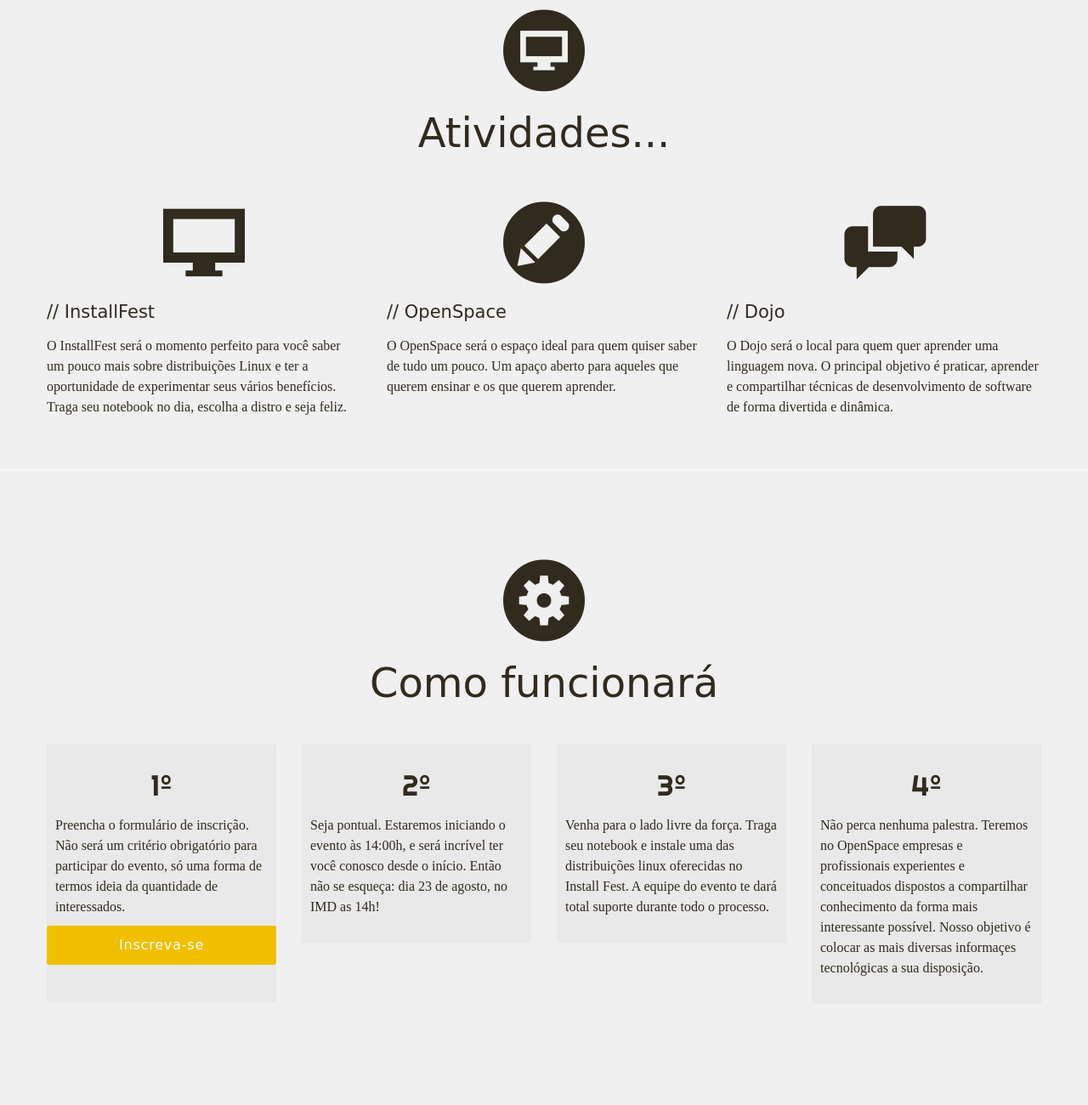
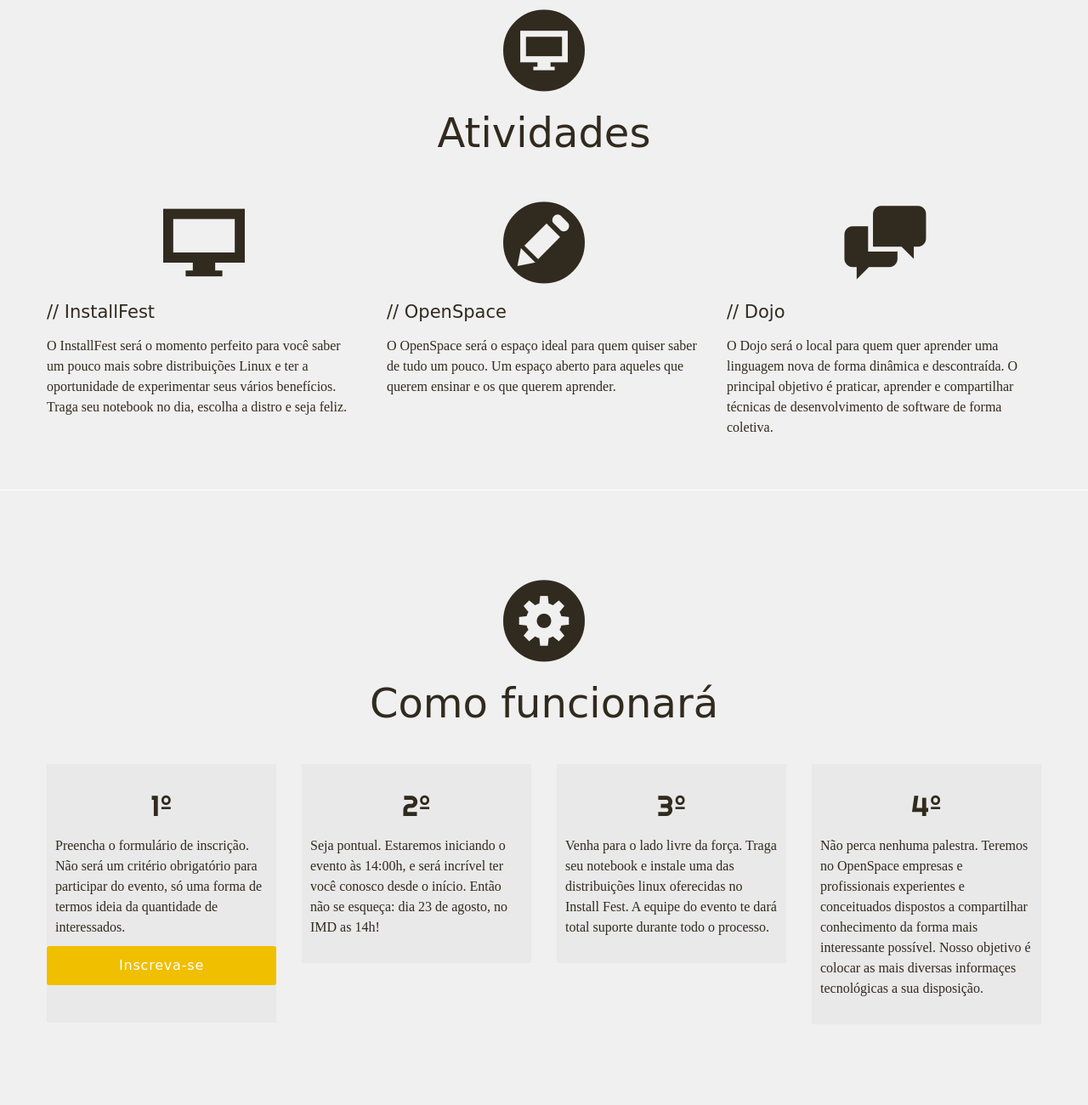
Before and after one commit to I-am-Gabi/openspace-imd, a plain HTML site: page index.html in a window 1280 px wide. Shown: the part 820-2120 px from the top of the page at 85% size. Drawn offline with Linux system fonts and the light colour scheme; a web font is replaced by a local one.

Commit message:
atualizando

```diff
--- a/index.html
+++ b/index.html
@@ -2,7 +2,7 @@
     <html lang="en">
     <head>
     <meta charset="utf-8">
-    <title>OPEN//IMD</title>
+    <title>OpenIMD</title>
     <meta name="viewport" content="width=device-width, initial-scale=1.0">
     <meta name="description" content="">
     <meta name="author" content="">
@@ -33,7 +33,7 @@
           <script src="http://html5shim.googlecode.com/svn/trunk/html5.js"></script>
         <![endif]-->
     <!-- Favicon -->
-    <link rel="shortcut icon" href="img/favicon.ico">
+    <!--<link rel="shortcut icon" href="img/openimd3.png">-->
     <!-- JQuery -->
     <script type="text/javascript" src="js/jquery.js"></script>
     <!-- Load ScrollTo -->
@@ -94,7 +94,7 @@
     <section id="portfolio" class="single-page scrollblock">
       <div class="container">
         <div class="align"><i class="icon-desktop-circled"></i></div>
-        <h1 id="folio-headline">Atividades...</h1>
+        <h1 id="folio-headline">Atividades</h1>
         <div class="row">
           <div class="span4">
             <div class="align"><i class="icon-desktop"></i></div>
@@ -116,7 +116,7 @@
                 <h2>// OpenSpace</h2>
               </hgroup>
               <div class="entry-content">
-                <p> O OpenSpace será o espaço ideal para quem quiser saber de tudo um pouco. Um apaço aberto para aqueles que querem ensinar e os que querem aprender.  </p>
+                <p> O OpenSpace será o espaço ideal para quem quiser saber de tudo um pouco. Um espaço aberto para aqueles que querem ensinar e os que querem aprender.  </p>
               </div>
             </div>
             <!-- /.inside -->
@@ -129,7 +129,7 @@
                 <h2>// Dojo</h2>
               </hgroup>
               <div class="entry-content">
-                <p> O Dojo será o local para quem quer aprender uma linguagem nova. O principal objetivo é praticar, aprender e compartilhar técnicas de desenvolvimento de software de forma divertida e dinâmica. </p>
+                  <p> O Dojo será o local para quem quer aprender uma linguagem nova de forma dinâmica e descontraída. O principal objetivo é praticar, aprender e compartilhar técnicas de desenvolvimento de software de forma coletiva. </p>
               </div>
             </div>
             <!-- /.inside -->
@@ -152,7 +152,7 @@
           <div class="span3">
             <h2 style="font-family: Righteous;	font-size: 34px;"> 1º </h2>
             <p> Preencha o formulário de inscrição. Não será um critério obrigatório para participar do evento, só uma forma de termos ideia da quantidade de interessados.</p>
-            <input type="submit" value="Inscreva-se" class="submit">
+              <a href="https://docs.google.com/forms/d/1FsScs9H4Xp-drn_b4d8F_ZIYixSpgDom_tERkK1r_JQ/viewform?usp=send_form" target="_blank"><input type="submit" value="Inscreva-se" class="submit"></a>
           </div>
           <!-- /.span3 -->
           <div class="span3">
@@ -235,7 +235,6 @@
     <script type="text/javascript" src="js/bootstrap.js"></script>
     <script type="text/javascript" src="js/jquery.prettyPhoto.js"></script>
     <script type="text/javascript" src="js/site.js"></script>
-
     <!--ANALYTICS CODE-->
 	<script type="text/javascript">
 	  var _gaq = _gaq || [];
```
Also changed, not shown: img/oi-vazio.png (added).
